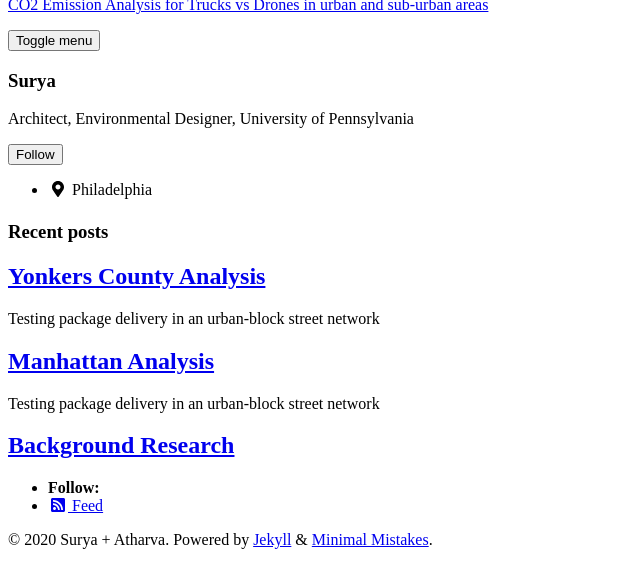
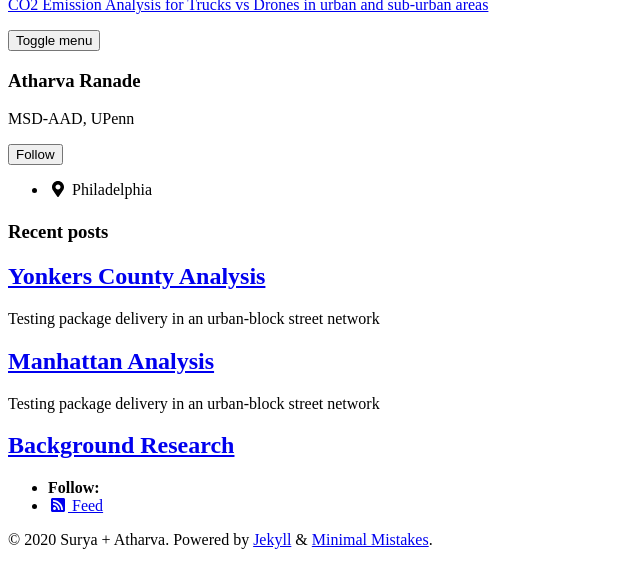
Before and after one commit to suryajps/Spatial-Analysis-for-Drone-vs-Truck-Deliveries-, a Jekyll site: the page built from index.html, in a window 1280 px wide, cut to the strip 112-700 px from the top of the page. Shown: the whole strip, without its empty margins (0-640 px from the left). Built offline with Jekyll 4.4.1, drawn with Linux system fonts in a browser that asks for light colours; cached includes are drawn as plain includes; nearby versions of some CDN libraries; the list of posts is cut into pages by our own code.

Commit message:
Update _config.yml

```diff
--- a/_config.yml
+++ b/_config.yml
@@ -107,7 +107,7 @@ analytics:
 author:
   name: "Surya"
   avatar: # path of avatar image, e.g. "/assets/images/bio-photo.jpg"
-  bio: "Architect, Environmental Designer, University of Pennsylvania"
+  bio: "MSD-EBD, UPenn"
   location: "Philadelphia"
   email:
   links:
@@ -129,7 +129,31 @@ author:
     - label: "Instagram"
       icon: "fab fa-fw fa-instagram"
       # url: "https://instagram.com/"
-
+author:
+  name: "Atharva Ranade"
+  avatar: # path of avatar image, e.g. "/assets/images/bio-photo.jpg"
+  bio: "MSD-AAD, UPenn"
+  location: "Philadelphia"
+  email:
+  links:
+    - label: "Email"
+      icon: "fas fa-fw fa-envelope-square"
+      # url: mailto:your.name@email.com
+    - label: "Website"
+      icon: "fas fa-fw fa-link"
+      # url: "https://your-website.com"
+    - label: "Twitter"
+      icon: "fab fa-fw fa-twitter-square"
+      # url: "https://twitter.com/"
+    - label: "Facebook"
+      icon: "fab fa-fw fa-facebook-square"
+      # url: "https://facebook.com/"
+    - label: "GitHub"
+      icon: "fab fa-fw fa-github"
+      # url: "https://github.com/"
+    - label: "Instagram"
+      icon: "fab fa-fw fa-instagram"
+      # url: "https://instagram.com/"
 # Site Footer
 footer:
   links:
```
